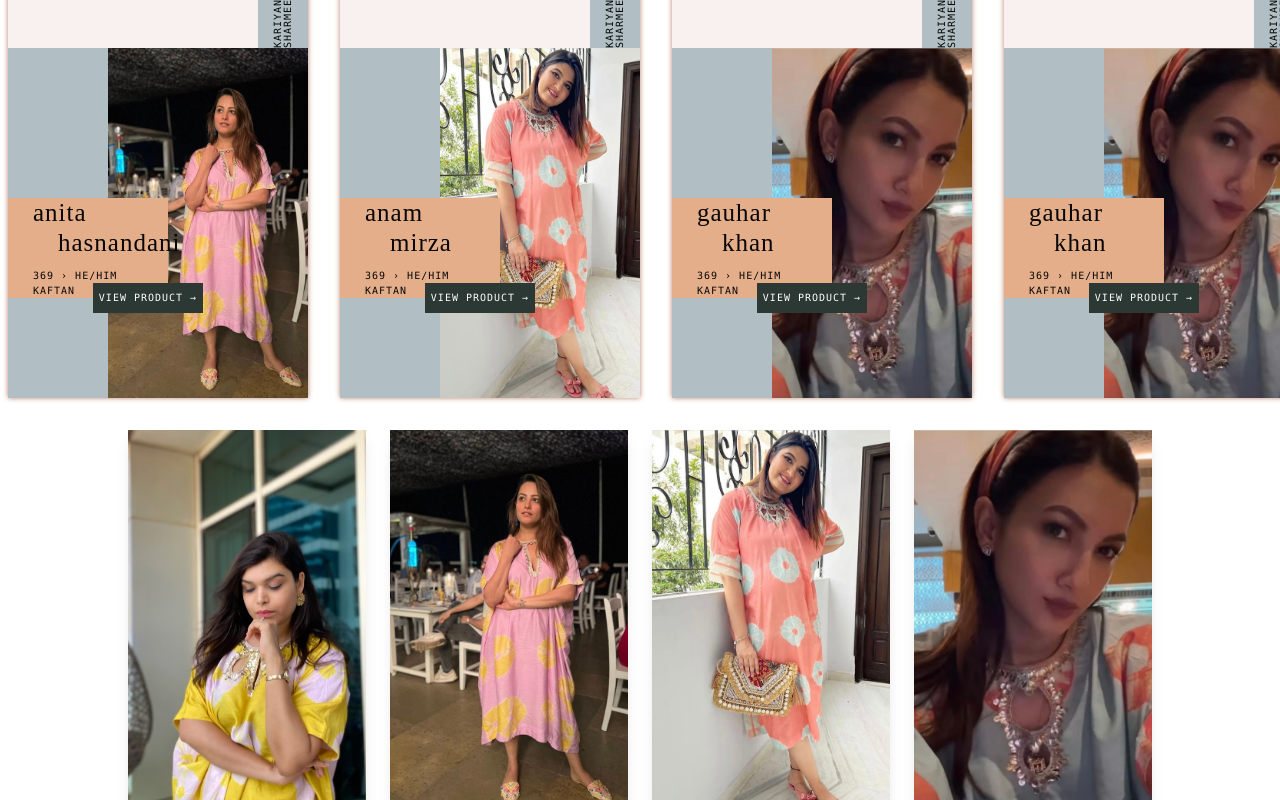
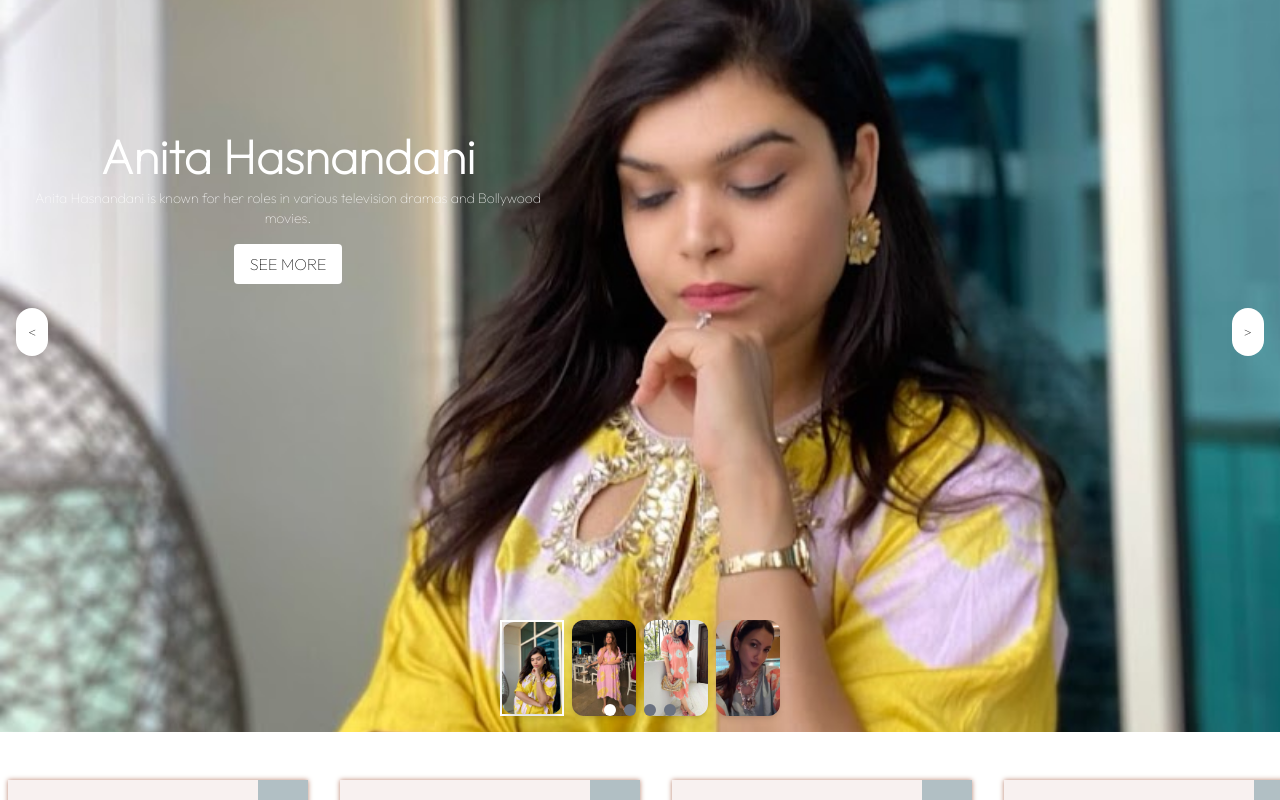
Before and after one commit to SeeminKhan/MP-2A, a React (Vite) app in the folder frontend/: page / in a window 1280 px wide. Shown: the part 1200-2000 px from the top of the page. Built offline with nearby package versions, Linux system fonts and the light colour scheme; no server answers; a web font is replaced by a local one.

Commit message:
celebSlider

```diff
--- a/frontend/package.json
+++ b/frontend/package.json
@@ -14,6 +14,7 @@
     "@emotion/styled": "^11.13.0",
     "@fortawesome/free-brands-svg-icons": "^6.6.0",
     "@fortawesome/react-fontawesome": "^0.2.2",
+    "@headlessui/react": "^2.1.8",
     "@mui/icons-material": "^6.0.2",
     "@paypal/react-paypal-js": "^8.1.3",
     "@reduxjs/toolkit": "^1.9.7",
@@ -28,6 +29,7 @@
     "react-router": "^6.17.0",
     "react-router-dom": "^6.17.0",
     "react-slick": "^0.29.0",
+    "react-swipeable": "^7.0.1",
     "react-toastify": "^9.1.3",
     "slick-carousel": "^1.8.1"
   },
--- /dev/null
+++ b/frontend/src/StyleCard/ImgSlider.jsx
@@ -0,0 +1,115 @@
+import React, { useState } from 'react';
+import { Transition } from '@headlessui/react';
+import celeb1 from "../pages/act1.jpeg";
+import celeb2 from "../pages/act2.jpg";
+import celeb3 from "../pages/act3.jpg";
+import celeb4 from "../pages/act4.jpg";
+
+const images = [
+  { src: celeb1, type: 'Anita Hasnandani', heading: 'Anita Hasnandani', description: 'Anita Hasnandani is known for her roles in various television dramas and Bollywood movies.' },
+  { src: celeb2, type: 'Anam Mirza', heading: 'Anam Mirza', description: 'Anam Mirza, a prominent figure in the fashion industry, is renowned for her exquisite taste and style.' },
+  { src: celeb3, type: 'Gauhar Khan', heading: 'Gauhar Khan', description: 'Gauhar Khan, an accomplished actress and model, has made a mark in both television and films.' },
+  { src: celeb4, type: 'Client', heading: 'Client', description: 'Our client is someone who values high-quality and stylish fashion, always looking for the latest trends.' },
+];
+
+const Slider = () => {
+  const [currentIndex, setCurrentIndex] = useState(0);
+
+  const handleNext = () => {
+    setCurrentIndex((prevIndex) => (prevIndex + 1) % images.length);
+  };
+
+  const handlePrev = () => {
+    setCurrentIndex((prevIndex) =>
+      prevIndex === 0 ? images.length - 1 : prevIndex - 1
+    );
+  };
+
+  const handleThumbnailClick = (index) => {
+    setCurrentIndex(index);
+  };
+
+  return (
+    <div className="relative w-full h-screen overflow-hidden bg-black m-4">
+      <div className="relative w-full h-full">
+        <div className="absolute inset-0 w-full h-full flex justify-center items-center">
+          <Transition
+            show={true}
+            enter="transition-opacity duration-700 ease-in-out"
+            enterFrom="opacity-0"
+            enterTo="opacity-100"
+            leave="transition-opacity duration-700 ease-in-out"
+            leaveFrom="opacity-100"
+            leaveTo="opacity-0"
+          >
+            <img
+              src={images[currentIndex].src}
+              alt={images[currentIndex].type}
+              className="w-full h-full object-cover"
+            />
+          </Transition>
+          <div className="absolute top-1/4 left-8 text-center text-white max-w-lg">
+            <div className="text-5xl font-bold mb-2">{images[currentIndex].heading}</div>
+            <p className="mb-4 text-sm">
+              {images[currentIndex].description}
+            </p>
+            <button className="bg-white text-black px-4 py-2 font-medium rounded hover:bg-gray-200 transition">SEE MORE</button>
+          </div>
+        </div>
+
+        {/* Thumbnails */}
+        <div className="absolute bottom-4 left-1/2 transform -translate-x-1/2 flex space-x-2">
+          {images.map((image, index) => (
+            <div
+              key={index}
+              className={`w-16 h-24 cursor-pointer transform transition-transform duration-300 ${index === currentIndex ? 'border-2 border-white' : ''}`}
+              onClick={() => handleThumbnailClick(index)}
+              role="button"
+              aria-label={`Slide ${index + 1}`}
+            >
+              <img
+                src={image.src}
+                alt={image.type}
+                className="w-full h-full object-cover rounded-xl shadow-md hover:scale-110 transition-transform duration-300"
+              />
+            </div>
+          ))}
+        </div>
+
+        {/* Navigation Buttons */}
+        <div className="absolute top-1/2 left-4 transform -translate-y-1/2 flex flex-col space-y-4">
+          <button
+            onClick={handlePrev}
+            className="bg-white text-black p-3 rounded-full hover:bg-gray-200 transition"
+            aria-label="Previous Slide"
+          >
+            &lt;
+          </button>
+        </div>
+        <div className="absolute top-1/2 right-4 transform -translate-y-1/2 flex flex-col space-y-4">
+          <button
+            onClick={handleNext}
+            className="bg-white text-black p-3 rounded-full hover:bg-gray-200 transition"
+            aria-label="Next Slide"
+          >
+            &gt;
+          </button>
+        </div>
+      </div>
+
+      {/* Indicator Dots */}
+      <div className="absolute bottom-4 left-1/2 transform -translate-x-1/2 flex space-x-2">
+        {images.map((_, index) => (
+          <div
+            key={index}
+            className={`w-3 h-3 rounded-full cursor-pointer ${index === currentIndex ? 'bg-white' : 'bg-gray-500'}`}
+            onClick={() => handleThumbnailClick(index)}
+            aria-label={`Slide ${index + 1} indicator`}
+          />
+        ))}
+      </div>
+    </div>
+  );
+};
+
+export default Slider;
--- a/frontend/src/pages/Home.jsx
+++ b/frontend/src/pages/Home.jsx
@@ -7,6 +7,7 @@ import Product from "./Products/Product";
 import { FontAwesomeIcon } from "@fortawesome/react-fontawesome";
 import { faWhatsapp } from "@fortawesome/free-brands-svg-icons";
 import SCard from "../StyleCard/SCard";
+import ImageSlider from "../StyleCard/ImgSlider";
 
 // Import local images
 import celeb1 from "./act1.jpeg";
@@ -64,6 +65,8 @@ const Home = () => {
         <h1 className="text-4xl font-bold text-black mb-10 text-center pb-6">
           Celebs in Sharmeena Kariyaniya
         </h1>
+
+        <ImageSlider />
 
         <div className="flex flex-row">
           <SCard celeb={celeb2} name={"anita hasnandani"} />
--- a/frontend/src/pages/Products/ProductCarousel.jsx
+++ b/frontend/src/pages/Products/ProductCarousel.jsx
@@ -32,9 +32,9 @@ const ProductCarousel = () => {
 
   // Array of image objects
   const images = [
-    { src: image1, alt: "Image 1" },
+    { src: image1, alt: "Image 3" },
     { src: image2, alt: "Image 2" },
-    { src: image3, alt: "Image 3" },
+    { src: image3, alt: "Image 1" },
   ];
 
   return (
```
Also changed, not shown: 1 other file (tests, documents, lock files or other folders).
